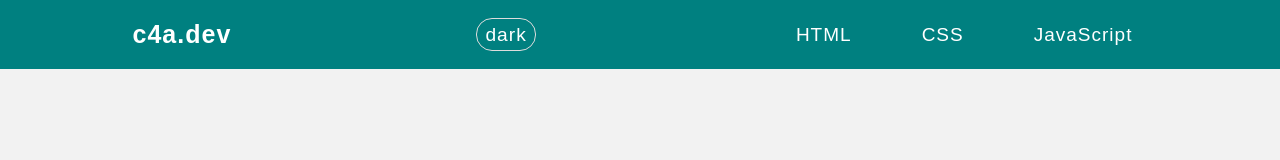
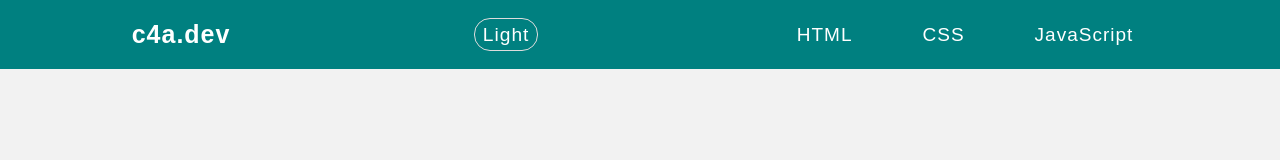
Before and after one commit to alielrayes/React_Level2, a React (Create React App) app: page / in a window 1280 px wide. Shown: the top 160 px of the page. Built offline with nearby package versions, Linux system fonts and the light colour scheme.

Commit message:
lesson4.1

```diff
--- a/src/App.js
+++ b/src/App.js
@@ -1,7 +1,41 @@
+import { createBrowserRouter, RouterProvider } from "react-router-dom";
+import Home from "./pages/home";
+import HTML from "./pages/html";
+import Css from "./pages/css";
+import Javascript from "./pages/javascript";
+// LEVEL2
+import { useContext } from "react";
+import ThemeContext from "./context/ThemeContext";
 
+const router = createBrowserRouter([
+  {
+    path: "/",
+    element: <Home />,
+    errorElement: <h1>SORROY.........</h1>,
+  },
+
+  {
+    path: "/html",
+    element: <HTML />,
+  },
+
+  {
+    path: "/css",
+    element: <Css />,
+  },
+  {
+    path: "/javascript",
+    element: <Javascript />,
+  },
+]);
 
 function App() {
-  return <div>App.js file</div>;
+  const { theme } = useContext(ThemeContext);
+  return (
+    <div className={`${theme}`}>
+      <RouterProvider router={router} />
+    </div>
+  );
 }
 
 export default App;
--- a/src/comp/header.js
+++ b/src/comp/header.js
@@ -1,16 +1,27 @@
 import React from "react";
 import { Link, NavLink } from "react-router-dom";
 import "./Header.css";
-import  '../theme.css';
+import "../theme.css";
+// LEVEL2
+import { useContext } from "react";
+import ThemeContext from "../context/ThemeContext";
 
 const Header = () => {
+  const { theme, toggleTheme } = useContext(ThemeContext);
   return (
     <div className="myheader">
       <header className="hide-when-mobile ali">
         <h1>
           <Link to="/">c4a.dev</Link>
         </h1>
-        <button className="theme-btn" >dark</button>
+        <button
+          onClick={() => {
+            toggleTheme(theme === "Light" ? "Dark" : "Light");
+          }}
+          className="theme-btn"
+        >
+          {theme}
+        </button>
 
         <ul className="flex">
           <li className="main-list">
--- /dev/null
+++ b/src/context/ThemeContext.js
@@ -0,0 +1,27 @@
+import { createContext, useReducer } from "react";
+const ThemeContexttt = createContext();
+
+const initialData = { theme: "Light" };
+const reducer = (firstState, action) => {
+  switch (action.type) {
+    case "CHANGE_THEME":
+      return { ...firstState, theme: action.newValue };
+    default:
+      return firstState;
+  }
+};
+
+export function ThemeProvider({ children }) {
+  const [firstState, dispatch] = useReducer(reducer, initialData);
+  const toggleTheme = (newName) => {
+    dispatch({ type: "CHANGE_THEME", newValue: newName });
+  };
+
+  return (
+    <ThemeContexttt.Provider value={{ ...firstState, toggleTheme }}>
+      {children}
+    </ThemeContexttt.Provider>
+  );
+}
+
+export default ThemeContexttt;
--- a/src/index.js
+++ b/src/index.js
@@ -1,41 +1,21 @@
 import React from "react";
 import ReactDOM from "react-dom/client";
 import "./index.css";
-import {   HelmetProvider } from "react-helmet-async";
+import { HelmetProvider } from "react-helmet-async";
 
-import { createBrowserRouter, RouterProvider } from "react-router-dom";
-import Home from "./pages/home";
-import HTML from "./pages/html";
-import Css from "./pages/css";
-import Javascript from "./pages/javascript";
 
-const router = createBrowserRouter([
-  {
-    path: "/",
-    element: <Home />,
-    errorElement: <h1>SORROY.........</h1>,
-  },
+// LEVEL2
+import { ThemeProvider } from "./context/ThemeContext";
+import App from './App';
 
-  {
-    path: "/html",
-    element: <HTML />,
-  },
-
-  {
-    path: "/css",
-    element: <Css />,
-  },
-  {
-    path: "/javascript",
-    element: <Javascript />,
-  },
-]);
 
 const root = ReactDOM.createRoot(document.getElementById("root"));
 root.render(
   <React.StrictMode>
     <HelmetProvider>
-      <RouterProvider router={router} />
+      <ThemeProvider>
+        <App />
+      </ThemeProvider>
     </HelmetProvider>
   </React.StrictMode>
 );
--- a/src/theme.css
+++ b/src/theme.css
@@ -12,13 +12,30 @@
 }
 
 .theme-btn:hover {
-  box-shadow: 0 0 10px #9e4673,0 0 40px #9e4673,0 0 80px #9e4673;
-  background: #9e4673;
+  box-shadow: 0 0 10px #555,0 0 40px #555,0 0 80px #555;
+  background: #555;
   border: none;
   outline: 0;
 }
 .theme-btn:focus {
   padding: 4px 12px;
-  box-shadow: 0 0 10px #9e4673,0 0 40px #9e4673,0 0 80px #9e4673;
+  box-shadow: 0 0 10px #555,0 0 40px #555,0 0 80px #555;
   box-shadow: 0 0 0 5px #3d4a59,0 0 0 6px #fff;
 }
+
+/* ==============
+  Dark mode
+=================*/
+
+.Dark {
+  color: rgba(255, 255, 255, 0.87);
+  background-color: #242424;
+}
+
+.Dark main{
+  color: rgba(255, 255, 255, 0.87);
+}
+
+.Dark .ali{
+  background-color: rgba(17, 17, 17, 0.885) !important
+}
```
Also changed, not shown: src/pages/html.js (+10 -14 lines).
